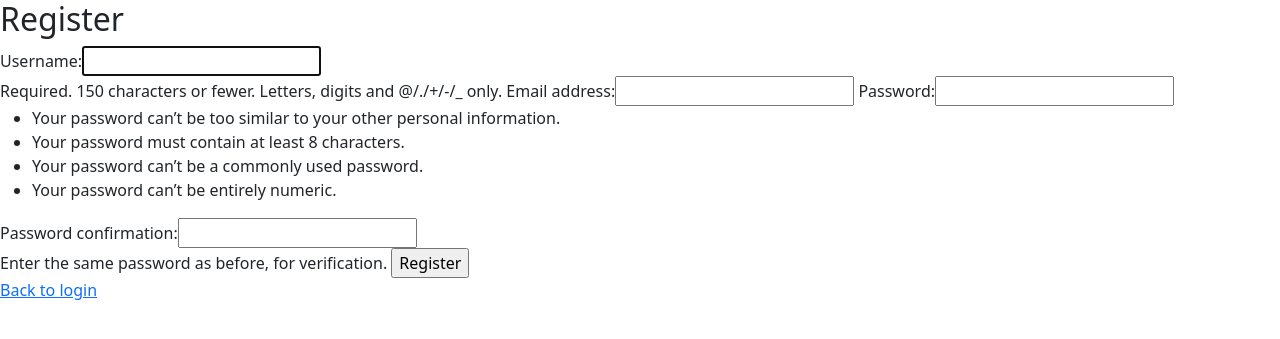
After one commit to celesteroselli/CourtConnect, a Django app: page /register/ in a window 1280 px wide. The commit adds this page. Shown: the top 339 px of the page. Run offline with Django 3.2, Linux system fonts and the light colour scheme.

Commit message:
added login/logout/registration

```diff
--- a/jury/settings.py
+++ b/jury/settings.py
@@ -133,3 +133,7 @@ DEFAULT_AUTO_FIELD = 'django.db.models.BigAutoField'
 
 STATICFILES_DIRS = [os.path.join(BASE_DIR, 'static')]
 STATIC_ROOT =os.path.join(BASE_DIR, 'staticfiles')
+
+LOGIN_REDIRECT_URL = "juryapp:create"
+
+LOGOUT_REDIRECT_URL = "login"
--- a/jury/urls.py
+++ b/jury/urls.py
@@ -15,8 +15,10 @@ Including another URLconf
 """
 from django.contrib import admin
 from django.urls import path, include
+from django.conf.urls import include, url
 
 urlpatterns = [
+    url(r"^accounts/", include("django.contrib.auth.urls")),
     path("", include("juryapp.urls")),
     path('admin/', admin.site.urls),
 ]
--- a/juryapp/forms.py
+++ b/juryapp/forms.py
@@ -17,3 +17,9 @@ class AddJuror(forms.ModelForm):
     class Meta:
         model = Number
         fields = ("number",)
+
+from django.contrib.auth.forms import UserCreationForm
+
+class CustomUserCreationForm(UserCreationForm):
+    class Meta(UserCreationForm.Meta):
+        fields = UserCreationForm.Meta.fields + ("email",)
--- a/juryapp/templates/create.html
+++ b/juryapp/templates/create.html
@@ -1,6 +1,7 @@
 {% extends 'base.html' %}
 
 {% block content %}
+<a href="{% url 'logout' %}">Logout</a>
 
 {% for jury in list %}
 
--- /dev/null
+++ b/juryapp/templates/users/register.html
@@ -0,0 +1,13 @@
+{% extends 'base.html' %}
+
+{% block content %}
+<h2>Register</h2>
+
+<form method="post">
+    {% csrf_token %}
+    {{form}}
+    <input type="submit" value="Register">
+</form>
+
+<a href="{% url 'login' %}">Back to login</a>
+{% endblock %}
--- a/juryapp/urls.py
+++ b/juryapp/urls.py
@@ -1,5 +1,6 @@
 from django.urls import path
 from .views import *
+from django.conf.urls import include, url
 
 app_name = "juryapp"
 
@@ -10,4 +11,5 @@ urlpatterns = [
     path("add/<panel>/", add_number, name="add_juror"),
     path("dash/<panel>/", dash, name="dash"),
     path("qr/<panel>/", qr, name="qr"),
+    url(r"^register/", register, name="register"),
 ]
--- a/juryapp/views.py
+++ b/juryapp/views.py
@@ -3,7 +3,11 @@ from django.shortcuts import redirect
 from .models import Panel, Jury, User, Message
 from .forms import *
 from .text import text
+from django.contrib.auth import login
+from django.urls import reverse
+from django.contrib.auth.decorators import login_required
 
+@login_required
 def send_all(request, jury):
     if request.method == "POST":
             form = MessageForm(request.POST)
@@ -26,6 +30,7 @@ def send_all(request, jury):
          query = query.union(Message.objects.filter(panel=panel))
     return render(request, "home.html", {"form": form, "jury": jury, "messages": query, "panels":panels})
 
+@login_required
 def send_panel(request, jury, panel_num):
     if request.method == "POST":
             form = MessageForm(request.POST)
@@ -46,6 +51,7 @@ def send_panel(request, jury, panel_num):
     query = Message.objects.filter(panel=panel)
     return render(request, "home.html", {"form": form, "jury": jury, "messages": query, "panels":panels, "qrcode_panel":panel})
 
+@login_required
 def create_jury(request):
     if request.method == "POST":
             form = JuryCreate(request.POST)
@@ -79,3 +85,16 @@ def qr(request, panel):
     panel = Panel.objects.get(pk=panel)
     url = ("juryapp-production.up.railway.app/add/"+str(panel.pk))
     return render(request, "qrcode.html", {"link":url})
+
+def register(request):
+    if request.method == "GET":
+        return render(
+            request, "users/register.html",
+            {"form": CustomUserCreationForm}
+        )
+    elif request.method == "POST":
+        form = CustomUserCreationForm(request.POST)
+        if form.is_valid():
+            user = form.save()
+            login(request, user)
+            return redirect(reverse("create"))
```
Also changed, not shown: juryapp/templates/registration/login.html (added, +13 -0 lines).
